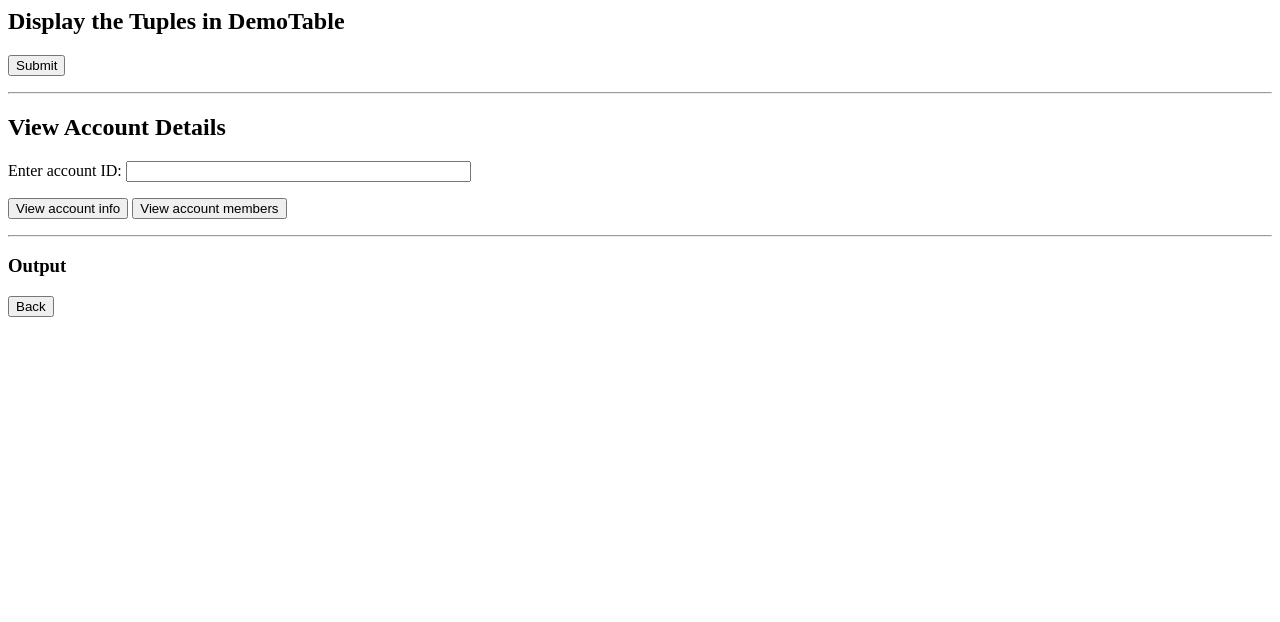
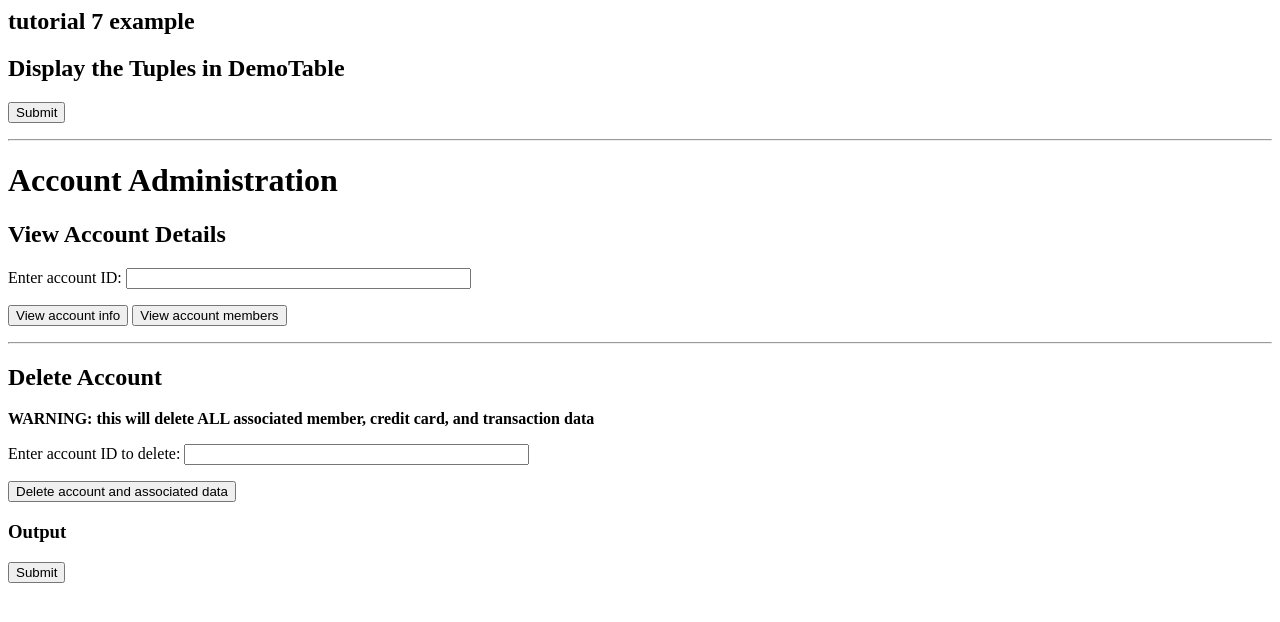
Before and after one commit to jkwok2/RewardsDatabase, a PHP site: page /account.php in a window 1280 px wide. Shown: the top 622 px of the page. Run offline with PHP 8.4, Linux system fonts and the light colour scheme.

Commit message:
add delete form in account; back button goes directly to index

```diff
--- a/account-controller.php
+++ b/account-controller.php
@@ -16,6 +16,21 @@ function handleDisplayAccountMembersRequest() {
     echo "handleDisplayAccountMembersRequest";
 }
 
+function handleDeleteAccountRequest() {
+    echo "handleDeleteAccountRequest";
+}
+
+// HANDLE ALL POST ROUTES
+// A better coding practice is to have one method that reroutes your requests accordingly. It will make it easier to add/remove functionality.
+function handlePOSTRequest() {
+    if (connectToDB()) {
+        if (array_key_exists('deleteAccountRequest', $_POST)) {
+            handleDeleteAccountRequest();
+        }
+        disconnectFromDB();
+    }
+}
+
 // HANDLE ALL GET ROUTES
 // A better coding practice is to have one method that reroutes your requests accordingly. It will make it easier to add/remove functionality.
 function handleGETRequest() {
@@ -32,7 +47,7 @@ function handleGETRequest() {
     }
 }
 
-if (isset($_POST['reset']) || isset($_POST['updateSubmit']) || isset($_POST['insertSubmit'])) {
+if (isset($_POST['deleteAccount'])) {
     handlePOSTRequest();
 } else if (isset($_GET['displayAccountRequest']) || isset($_GET['displayTupleRequest'])) {
     handleGETRequest();
--- a/account.php
+++ b/account.php
@@ -2,12 +2,14 @@
 <?php
 require 'util.php';
 ?>
+<h2>tutorial 7 example</h2>
 <h2>Display the Tuples in DemoTable</h2>
 <form method="GET" action="account.php"> <!--refresh page when submitted-->
     <input type="hidden" id="displayTupleRequest" name="displayTupleRequest">
     <input type="submit" name="displayTuples"></p>
 </form>
 <hr />
+<h1>Account Administration</h1>
 <h2>View Account Details</h2>
 <form method="get">
     <p>Enter account ID:
@@ -17,13 +19,22 @@ require 'util.php';
     <input type="submit" value="View account members" name="displayAccountMembers">
 </form>
 <hr />
-<!--resulting data from forms will appear here-->
+<h2>Delete Account</h2>
+<form method="post">
+    <p><b>WARNING: this will delete ALL associated member, credit card, and transaction data</b></p>
+    <p>Enter account ID to delete:
+        <input type="hidden" id="deleteAccountRequest" name="deleteAccountRequest">
+        <input type="text" size="40" name="accountID"></p>
+    <input type="submit" value="Delete account and associated data" name="deleteAccount">
+</form>
+
+<!--resulting output from forms will appear here-->
 <h3>Output</h3>
 <?php
 require 'account-controller.php';
 ?>
 
-    <?php
-    require 'backButton.php';
-    ?>
+<?php
+require 'backButton.php';
+?>
 </html>
--- a/backButton.php
+++ b/backButton.php
@@ -1 +1,3 @@
-<button onclick="history.go(-1);">Back </button>
+<form method="GET" action="index.php">
+    <input type="submit" name="Back to main menu"></p>
+</form>
--- a/point.php
+++ /dev/null
@@ -1 +0,0 @@
-<?php
```
